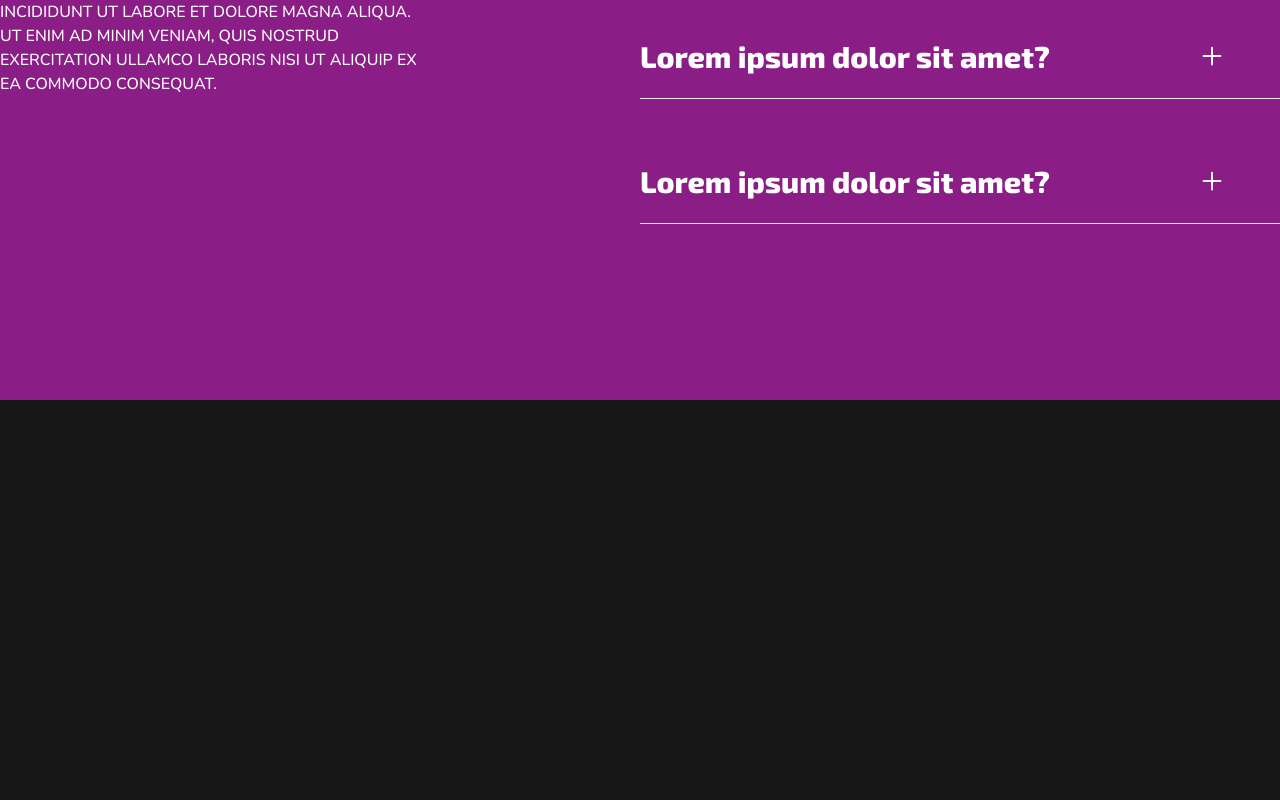
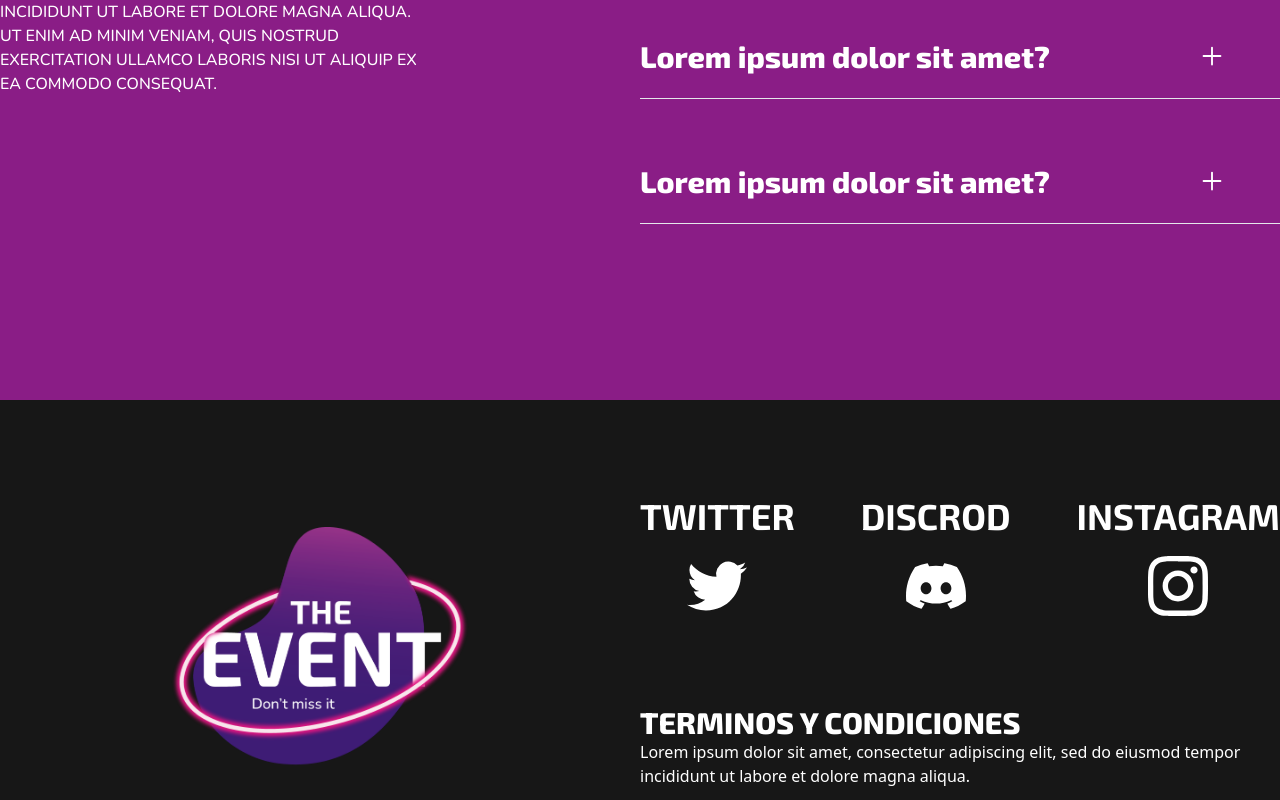
Before and after one commit to DanielAzocarDev/the-event-web, a React (Vite) app: page / in a window 1280 px wide. Shown: the part 4945-5745 px from the top of the page. Before the commit the page ends 5345 px from the top, so only its background shows below. Built offline with nearby package versions, Linux system fonts and the light colour scheme.

Commit message:
footer done

```diff
--- /dev/null
+++ b/src/components/footer/Footer.jsx
@@ -0,0 +1,37 @@
+import logo from '../../assets/logo.png'
+
+import { SiDiscord, SiTwitter, SiInstagram } from 'react-icons/si'
+
+export const Footer = () => {
+  return (
+    <footer className=' h-[400px] text-white'>
+      <div className="container mx-auto h-full flex pt-24">
+        <div className='md:w-1/2 flex items-center justify-center '>
+          <div className=' w-2/4'>
+            <img src={logo} alt="" />
+          </div>
+        </div>
+        <div className='md:w-1/2 flex flex-col justify-between pb-3'>
+          <div className='flex justify-between'>
+            <div className=' grid justify-items-center'>
+              <h4 className=' font-exo2 font-bold text-4xl uppercase pb-5'>twitter</h4>
+              <SiTwitter className=' text-6xl' />
+            </div>
+            <div className=' grid justify-items-center'>
+              <h4 className=' font-exo2 font-bold text-4xl uppercase pb-5'>discrod</h4>
+              <SiDiscord className=' text-6xl' />
+            </div>
+            <div className=' grid justify-items-center'>
+              <h4 className=' font-exo2 font-bold text-4xl uppercase pb-5'>instagram</h4>
+              <SiInstagram className=' text-6xl' />
+            </div>
+          </div>
+          <div>
+            <h3 className=' font-exo2 font-extrabold text-3xl uppercase'>Terminos y condiciones</h3>
+            <p>Lorem ipsum dolor sit amet, consectetur adipiscing elit, sed do eiusmod tempor incididunt ut labore et dolore magna aliqua. </p>
+          </div>
+        </div>
+      </div>
+    </footer>
+  )
+}
--- a/src/pages/home/Home.jsx
+++ b/src/pages/home/Home.jsx
@@ -2,6 +2,7 @@ import React from 'react'
 import { Carousel } from '../../components/carousel/Carousel'
 import { Cta } from '../../components/cta/Cta'
 import { Faq } from '../../components/faq/Faq'
+import { Footer } from '../../components/footer/Footer'
 import { Hero } from '../../components/hero/Hero'
 import { Highlight } from '../../components/highlight/Highlight'
 import { Navbar } from '../../components/navbar/Navbar'
@@ -17,6 +18,7 @@ export const Home = () => {
       <Carousel />
       <Team />
       <Faq />
+      <Footer />
     </>
   )
 }
```
Also changed, not shown: src/assets/logo.png (added).
